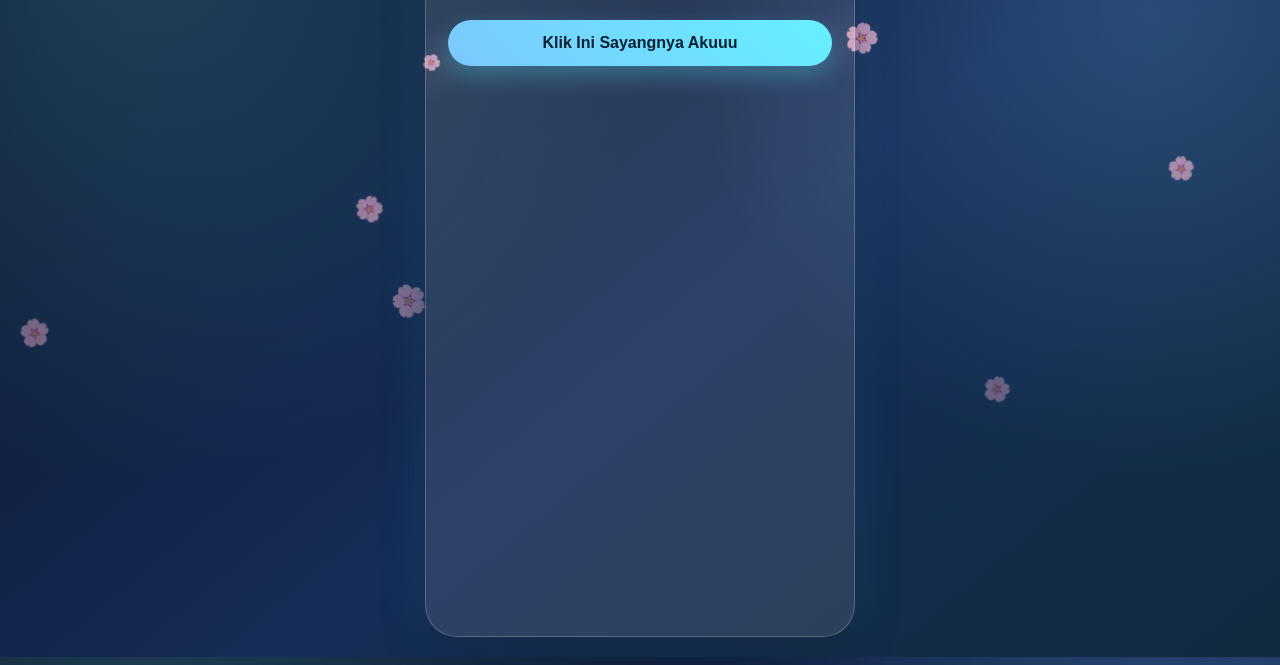
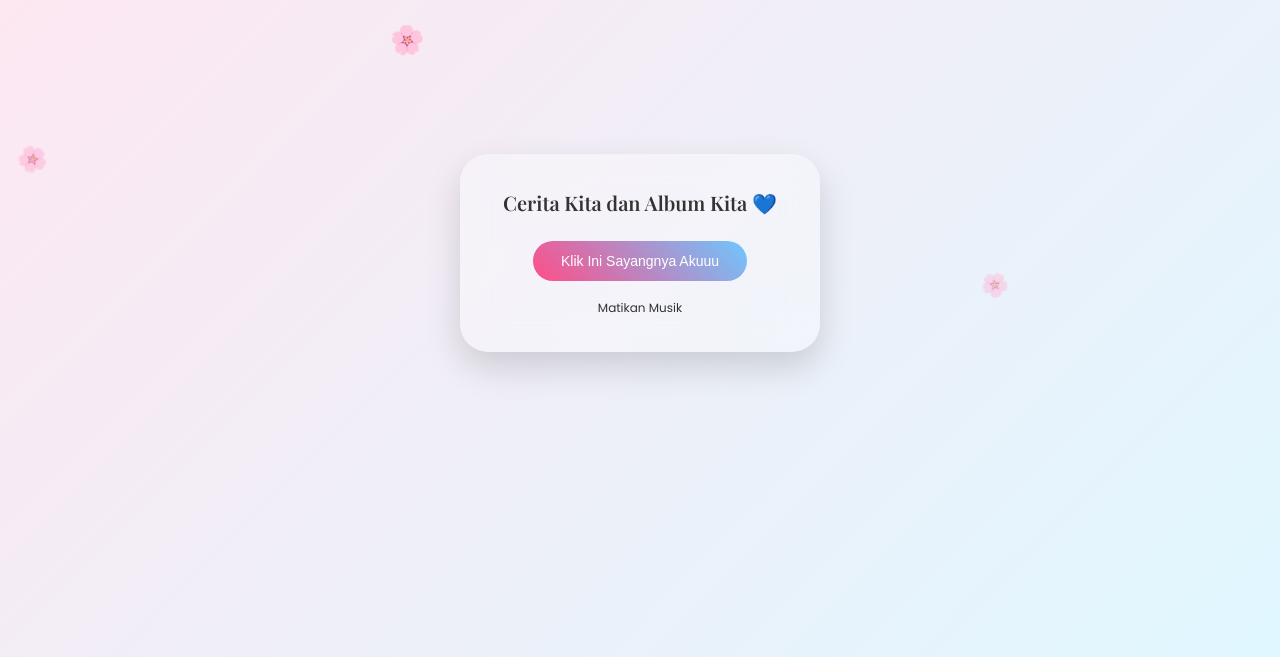
Before and after one commit to rajantara/ainunAlvirah, a plain HTML site: page index.html in a window 1280 px wide. Shown: the part 143-808 px from the top of the page. Drawn offline with nearby package versions, Linux system fonts and the light colour scheme.

Commit message:
Revamp index.html with new layout and audio features
Updated the HTML structure, added audio controls, and improved styling.

```diff
--- a/index.html
+++ b/index.html
@@ -3,44 +3,166 @@
 <head>
 <meta charset="UTF-8">
 <meta name="viewport" content="width=device-width, initial-scale=1.0">
-<title>Untuk Kamu Sayanggku</title>
-<link rel="stylesheet" href="style.css">
+<title>Cerita Kita</title>
+
+<link href="https://fonts.googleapis.com/css2?family=Poppins:wght@300;400;600&family=Playfair+Display:wght@600&display=swap" rel="stylesheet">
+
+<style>
+*{
+  margin:0;
+  padding:0;
+  box-sizing:border-box;
+}
+
+body{
+  font-family:'Poppins',sans-serif;
+  background: linear-gradient(135deg,#ffe6f0,#e0f7ff);
+  height:100vh;
+  display:flex;
+  justify-content:center;
+  align-items:center;
+  overflow:hidden;
+  transition:0.8s ease;
+}
+
+.fade-out{
+  opacity:0;
+}
+
+.flower-container{
+  position:fixed;
+  width:100%;
+  height:100%;
+  top:0;
+  left:0;
+  pointer-events:none;
+  overflow:hidden;
+}
+
+.flower{
+  position:absolute;
+  top:-10px;
+  animation:fall linear forwards;
+}
+
+@keyframes fall{
+  to{
+    transform:translateY(110vh) rotate(360deg);
+    opacity:0;
+  }
+}
+
+.mobile-frame{
+  background: rgba(255,255,255,0.3);
+  backdrop-filter: blur(18px);
+  border-radius:28px;
+  padding:35px 20px;
+  width:92%;
+  max-width:360px;
+  text-align:center;
+  box-shadow:0 15px 35px rgba(0,0,0,0.15);
+  animation:float 4s ease-in-out infinite;
+}
+
+@keyframes float{
+  0%{ transform:translateY(0); }
+  50%{ transform:translateY(-8px); }
+  100%{ transform:translateY(0); }
+}
+
+h1{
+  font-family:'Playfair Display',serif;
+  font-size:20px;
+  margin-bottom:25px;
+  color:#333;
+}
+
+button{
+  background: linear-gradient(45deg,#ff4d88,#6ec6ff);
+  border:none;
+  padding:12px 28px;
+  border-radius:30px;
+  color:white;
+  font-size:14px;
+  cursor:pointer;
+  transition:0.3s;
+}
+
+button:active{
+  transform:scale(0.95);
+}
+
+.music-control{
+  margin-top:18px;
+  font-size:12px;
+  color:#333;
+  cursor:pointer;
+}
+</style>
 </head>
-<body class="fade-in">
+
+<body>
 
 <div class="flower-container"></div>
 
-<div class="mobile-wrapper">
-  <div class="mobile-frame">
-      <h1>Untuk Kamu, Nur Ainun Alvirahh 💙</h1>
-      <button id="enterBtn">Klik Ini Sayangnya Akuuu</button>
-  </div>
+<div class="mobile-frame">
+  <h1>Cerita Kita dan Album Kita 💙</h1>
+  <button id="enterBtn">Klik Ini Sayangnya Akuuu</button>
+  <div class="music-control" id="toggleMusic">Matikan Musik</div>
 </div>
 
+<audio id="bgMusic" loop>
+  <source src="music.mp3" type="audio/mpeg">
+</audio>
+
+<audio id="clickSound">
+  <source src="click.mp3" type="audio/mpeg">
+</audio>
+
 <script>
+const music = document.getElementById("bgMusic");
+const clickSound = document.getElementById("clickSound");
+
+music.volume = 0.3;
+
+document.addEventListener("click", function(){
+  music.play().catch(()=>{});
+}, { once:true });
+
+document.getElementById("toggleMusic").addEventListener("click", function(){
+  clickSound.play();
+  if(music.paused){
+    music.play();
+    this.textContent = "Matikan Musik";
+  } else {
+    music.pause();
+    this.textContent = "Nyalakan Musik";
+  }
+});
+
 document.getElementById("enterBtn").addEventListener("click", function(){
+  clickSound.play();
   document.body.classList.add("fade-out");
-  setTimeout(()=>{
+  setTimeout(function(){
     window.location.href="page2.html";
   },800);
 });
 
-/* ANIMASI BUNGA */
 function createFlower(){
   const flower = document.createElement("div");
   flower.classList.add("flower");
   flower.innerHTML = "🌸";
-  flower.style.left = Math.random() * 100 + "vw";
-  flower.style.fontSize = (Math.random() * 15 + 15) + "px";
-  flower.style.animationDuration = (Math.random() * 5 + 5) + "s";
+  flower.style.left = Math.random()*100+"vw";
+  flower.style.fontSize = (Math.random()*12+16)+"px";
+  flower.style.animationDuration = (Math.random()*5+6)+"s";
   document.querySelector(".flower-container").appendChild(flower);
 
-  setTimeout(()=>{
+  setTimeout(function(){
     flower.remove();
   },10000);
 }
 
-setInterval(createFlower, 500);
+setInterval(createFlower,1200);
 </script>
 
 </body>
```
